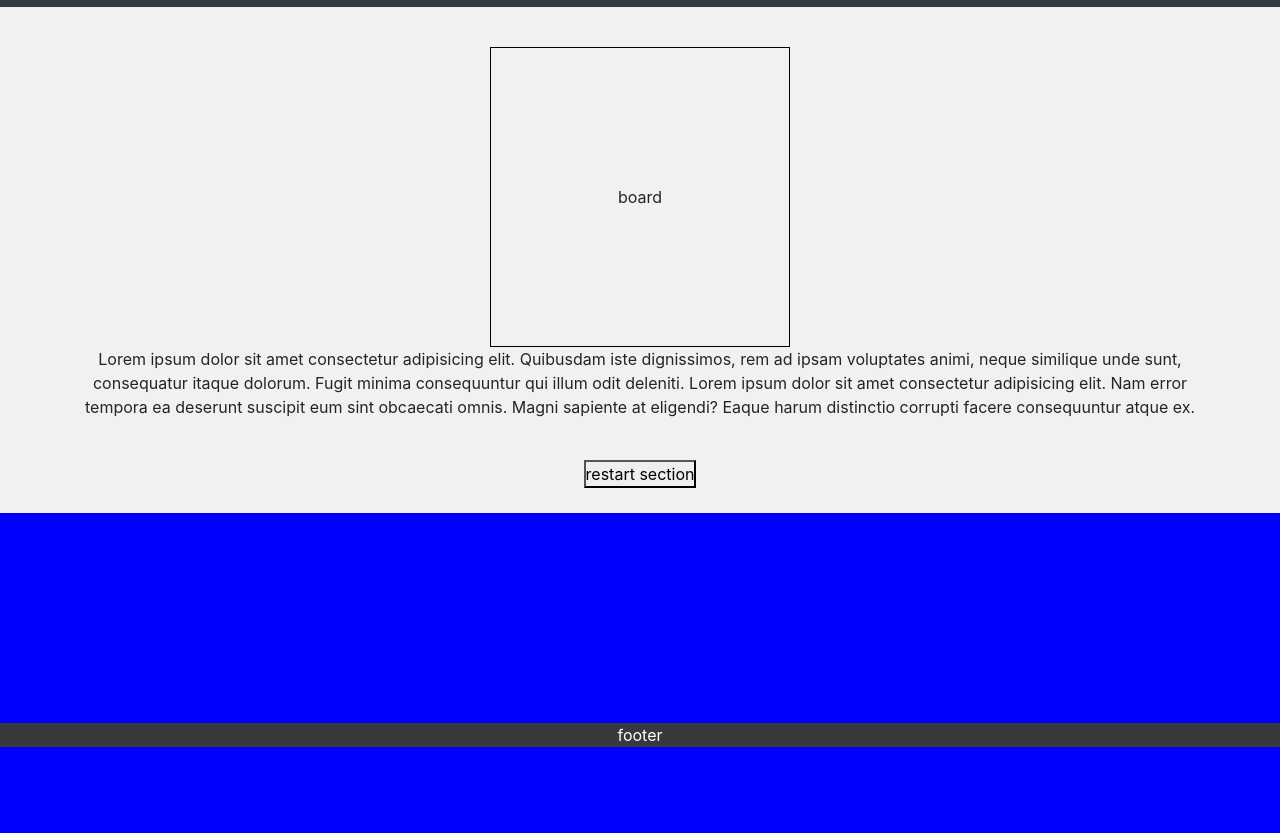
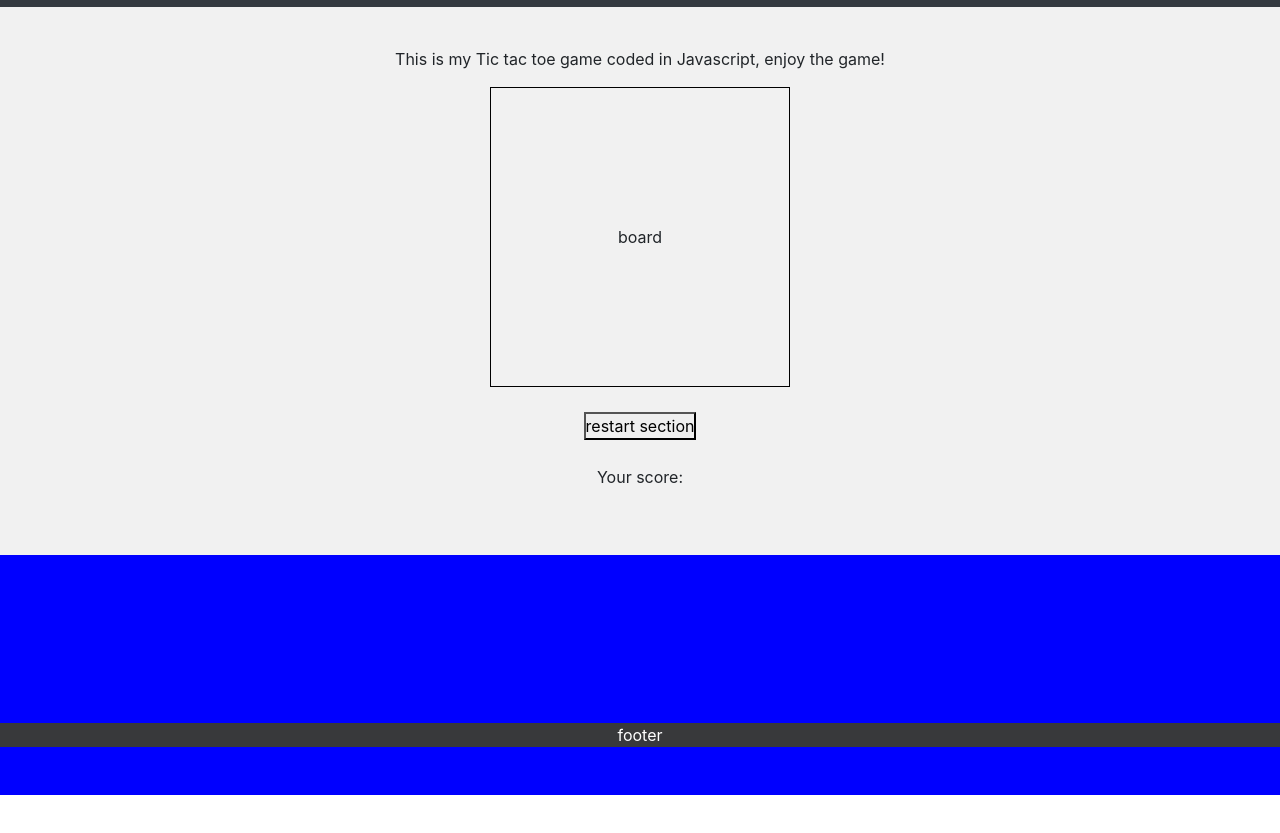
Before and after one commit to Simocaso/ms2-second-casoni, a plain HTML site: page index.html in a window 1280 px wide. Shown: the part 53-886 px from the top of the page. After the commit the page ends 848 px from the top, so only its background shows below. Drawn offline with nearby package versions, Linux system fonts and the light colour scheme.

Commit message:
fixing sections hieghts

```diff
--- a/assets/css/style.css
+++ b/assets/css/style.css
@@ -8,7 +8,6 @@ body {
     overflow-x: hidden;
     position: relative;
     color: #1d1d1f;
-    height: 100%;
     font-family: "SF Pro Display","SF Pro Icons","Helvetica Neue","Helvetica","Arial",sans-serif;
     font-weight: 300;
 }
@@ -29,10 +28,11 @@ body {
     height: auto;
     margin-top: 60px;
     padding-top: 40px;
+    padding-bottom: 50px;
 }
 
 #second-section{
-    height:50vh;
+    height:30vh;
     width: 100%;
     background-color:blue ;
 }
--- a/index.html
+++ b/index.html
@@ -43,15 +43,17 @@
 
     <section id="main-section">
         <div class="container">
+        <p>This is my Tic tac toe game coded in Javascript, enjoy the game!</p>
         <div id="board">board</div>
-        <p>Lorem ipsum dolor sit amet consectetur adipisicing elit. Quibusdam iste dignissimos, rem ad ipsam voluptates animi, neque similique unde sunt, consequatur itaque dolorum. Fugit minima consequuntur qui illum odit deleniti. Lorem ipsum dolor sit amet consectetur adipisicing elit. Nam error tempora ea deserunt suscipit eum sint obcaecati omnis. Magni sapiente at eligendi? Eaque harum distinctio corrupti facere consequuntur atque ex.</p>
         <button id="restart-button" href="index.html">restart section</button>
+        <p>Your score:</p>
         </div>
     </section>
 
     <section id="second-section">
 
     </section>
+
    <!--footer-->
 
     <footer class="fixed-bottom">
```
